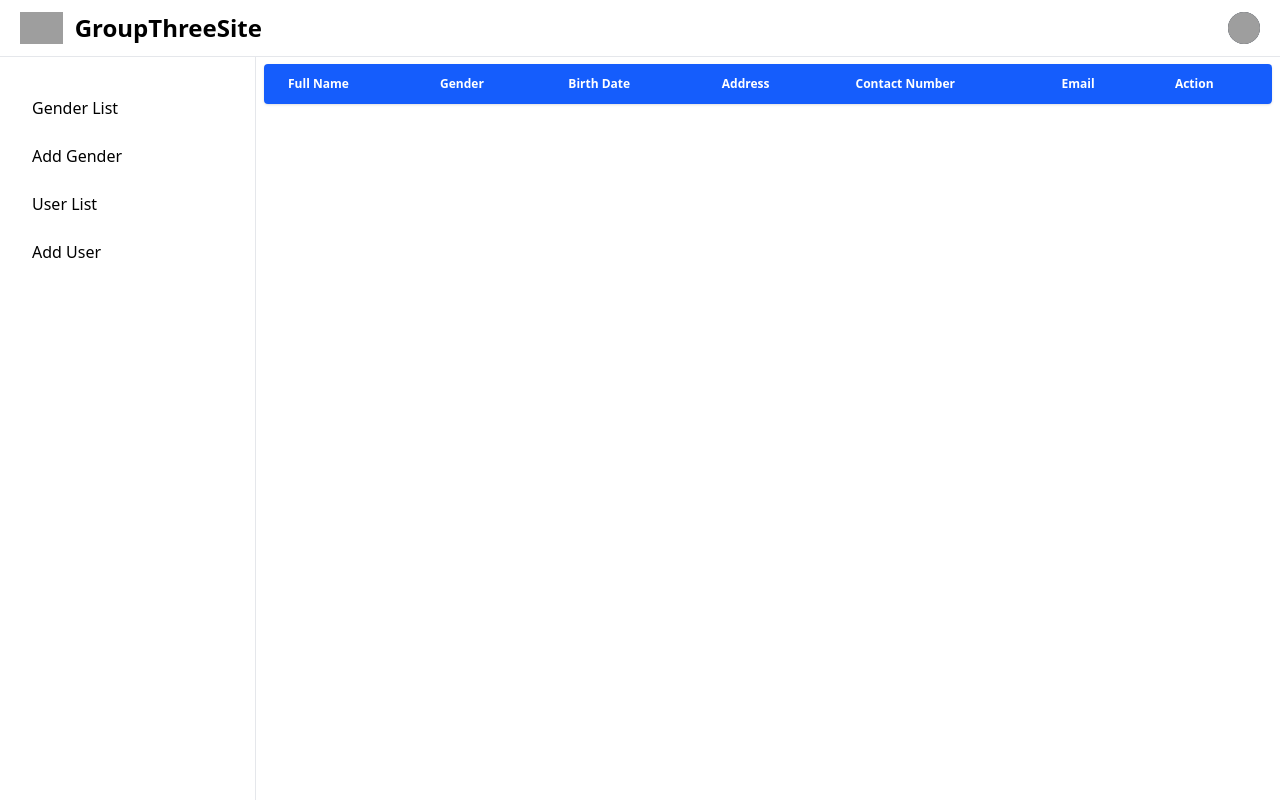
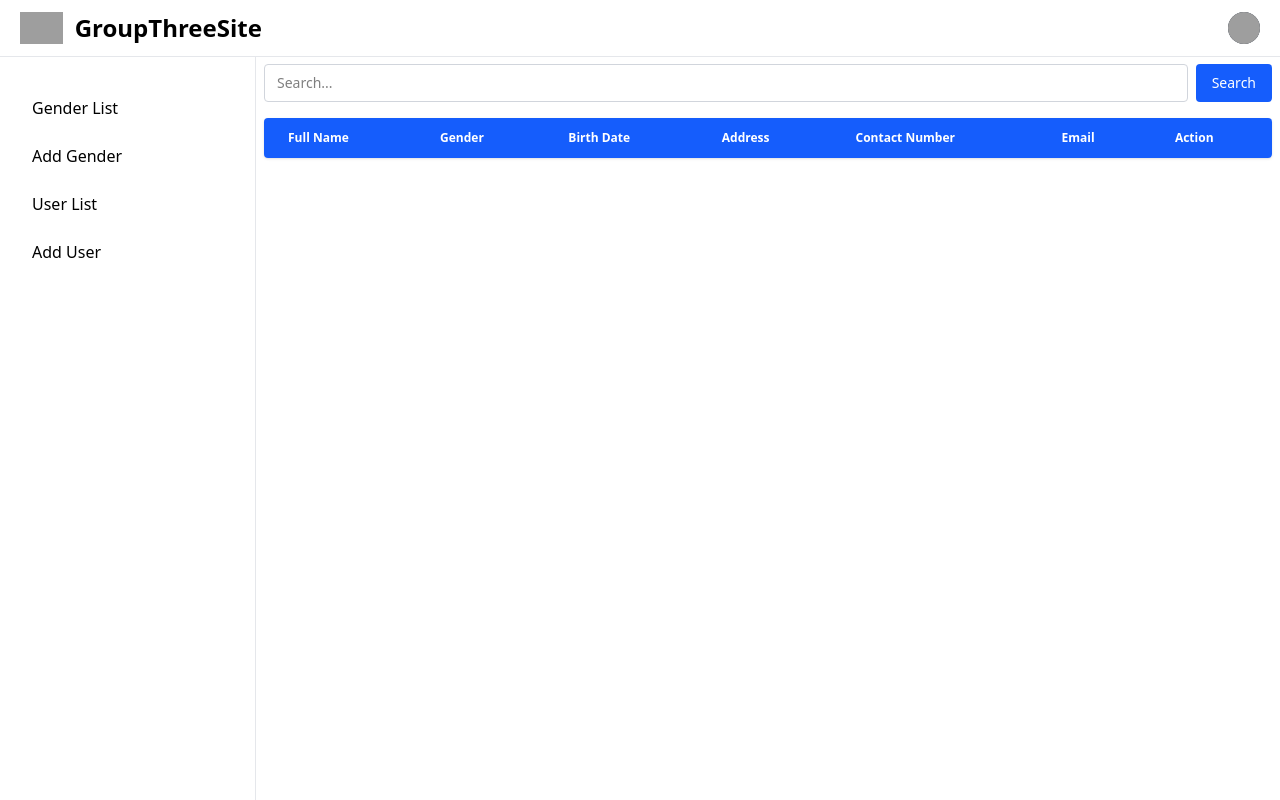
Before and after one commit to ejbesana04/groupthreesite_Repo, a Django app: template crud/templates/user/UserList.html in a window 1280 px wide. Run offline with Django 3.2, Linux system fonts and the light colour scheme; the template is opened without the code that fills it, so the values that code supplies are empty; some libraries are stand-ins or nearby versions; grey boxes are pictures that could not be loaded.

Commit message:
ENOUGH NA PLEASE

```diff
--- a/crud/static/css/output.css
+++ b/crud/static/css/output.css
@@ -22,7 +22,6 @@
     --color-blue-50: oklch(97% 0.014 254.604);
     --color-blue-100: oklch(93.2% 0.032 255.585);
     --color-blue-300: oklch(80.9% 0.105 251.813);
-    --color-blue-400: oklch(70.7% 0.165 254.624);
     --color-blue-600: oklch(54.6% 0.245 262.881);
     --color-blue-700: oklch(48.8% 0.243 264.376);
     --color-blue-900: oklch(37.9% 0.146 265.522);
@@ -60,7 +59,6 @@
     --font-weight-medium: 500;
     --font-weight-semibold: 600;
     --font-weight-bold: 700;
-    --font-weight-extrabold: 800;
     --leading-tight: 1.25;
     --radius-sm: 0.25rem;
     --radius-md: 0.375rem;
@@ -460,6 +431,9 @@
   }
   .justify-start {
     justify-content: flex-start;
+  }
+  .gap-2 {
+    gap: calc(var(--spacing) * 2);
   }
   .gap-4 {
     gap: calc(var(--spacing) * 4);
@@ -1252,11 +1212,6 @@
   inherits: false;
   initial-value: 0 0 #0000;
 }
-@property --tw-outline-style {
-  syntax: "*";
-  inherits: false;
-  initial-value: solid;
-}
 @property --tw-duration {
   syntax: "*";
   inherits: false;
@@ -1291,7 +1246,6 @@
       --tw-ring-offset-width: 0px;
       --tw-ring-offset-color: #fff;
       --tw-ring-offset-shadow: 0 0 #0000;
-      --tw-outline-style: solid;
       --tw-duration: initial;
       --tw-ease: initial;
     }
--- a/crud/templates/user/UserList.html
+++ b/crud/templates/user/UserList.html
@@ -10,6 +10,16 @@ Users List
 {% include "include/ToastMessage.html" %}
 
 <div class="p-2 sm:ml-64 mt-16 md:mt-14">
+  <div class="mb-4">
+    <form action="/user/list" class="flex gap-2" mathod="GET">
+      <input type="text" name="search" value="{{ search_query }}" placeholder="Search..." class="bg-white px-3 py-2 border border-gray-300 text-black text-sm rounded-sm w-full focus:outline-none focus:ring-blue-600 focus:border-blue-600">
+      <button type="submit" class="bg-blue-600 hover:bg-blue-700 text-white px-4 py-2 rounded-sm text-sm">Search</button>
+      {% if search_query %}
+        <a href="/user/list" class="bg-gray-500 hover:bg-gray-600 text-white px-4 py-2 rounded-sm text-sm">Clear</a>
+      {% endif %}
+
+    </form>
+  </div>
   <div class="relative overflow-x-auto rounded-sm shadow-sm">
     <table class="w-full">
       <thead class="text-xs text-left text-white bg-blue-600">
--- a/crud/views.py
+++ b/crud/views.py
@@ -37,7 +37,7 @@ def gender_list(request):
 
         if search_query:
             genders = genders.filter(
-                gender__sicontains=search_query
+                gender__contains=search_query
             )
 
         search_query = request.GET.get('search', '')
```
Also changed, not shown: other parts of crud/static/css/output.css (+10 -51 lines), crud/templates/gender/GenderList.html (+10 -0 lines).
